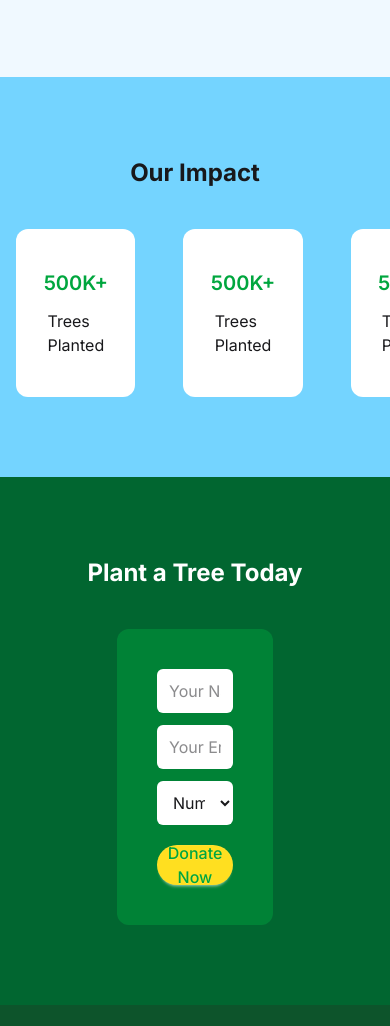
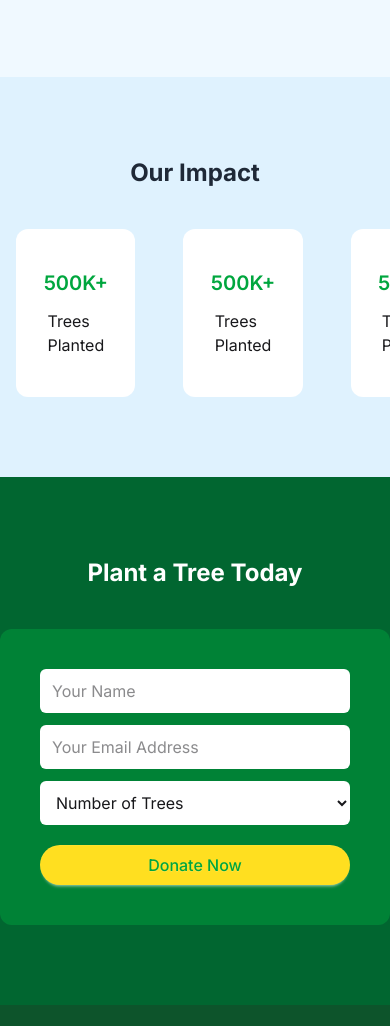
Before and after one commit to ashiqur0/green-earth, a plain HTML site: page index.html in a window 390 px wide. Shown: the part 2706-3732 px from the top of the page. Drawn offline with nearby package versions, Linux system fonts and the light colour scheme.

Commit message:
Mobile Responsiveness Added at Footer and Plant A Tree Section

```diff
--- a/index.html
+++ b/index.html
@@ -257,9 +257,9 @@
     </main>
 
     <!-- Our Impact Section -->
-    <section class=" mt-20 bg-sky-300 py-20">
+    <section class=" mt-20 bg-sky-100 py-20">
         <div class="w-11/12 mx-auto">
-            <h2 class="text-center text-2xl font-bold">Our Impact</h2>
+            <h2 class="text-center text-2xl font-bold text-[#1F2937]">Our Impact</h2>
             <div class="flex gap-12 mt-10">
                 <div class="flex flex-col items-center rounded-xl gap-3 bg-white p-10 w-1/3">
                     <h2 class="text-xl font-semibold text-green-600">500K+</h2>
@@ -280,11 +280,12 @@
     <!-- Plant a Tree Today Section -->
     <section class="bg-green-800 py-20">
         <h2 class="font-bold text-2xl text-white text-center">Plant a Tree Today</h2>
-        <div class="mt-10 p-10 rounded-xl bg-green-700 w-6/15 mx-auto flex flex-col gap-3">
+        <div class="mt-10 p-10 rounded-xl bg-green-700 md:w-6/15 mx-auto flex flex-col gap-3">
             <input class="bg-white rounded-md border-none h-11 px-3 py-3" type="text" name="" id="" placeholder="Your Name">
             <input class="bg-white rounded-md border-none h-11 px-3 py-3" type="email" name="" id=""
                 placeholder="Your Email Address">
-            <select id="bank" class="bg-white rounded-md border-none h-11 px-3 py-3">
+
+            <select id="" class="bg-white rounded-md border-none h-11 px-3 py-3">
                 <option disabled selected>Number of Trees</option>
                 <option>1 Tree - $5</option>
                 <option>5 Tree - $25</option>
@@ -298,7 +299,7 @@
 
     <!-- Footer Section -->
     <footer class="bg-green-900 py-6 text-white text-center">
-        <p class="w-2/5 mx-auto">© 2025 Green Earth. All Rights Reserved.</p>
+        <p class="md:w-2/5 mx-auto">© 2025 Green Earth. All Rights Reserved.</p>
     </footer>
 
     <script src="./index.js"></script>
```
